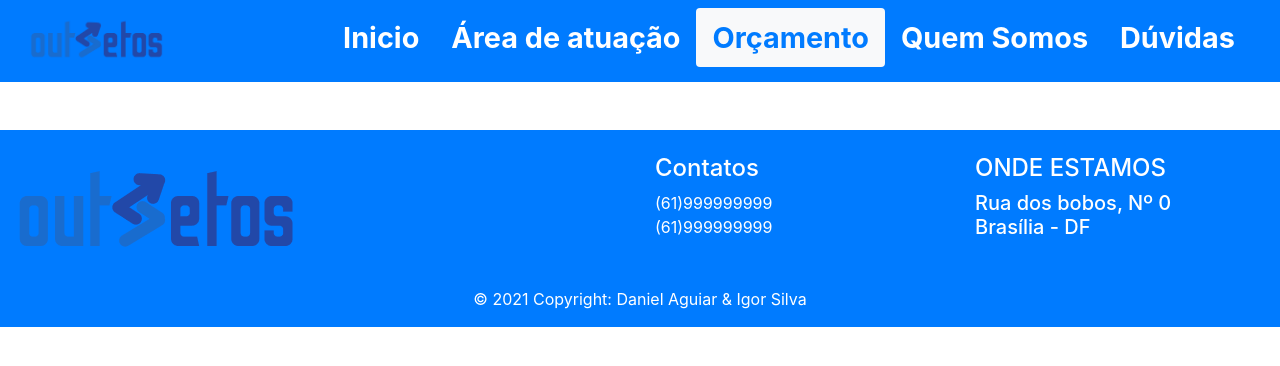
After one commit to outsetos/outsetos.github.io, a web app: file orcamento.html in a window 1280 px wide. The commit adds this page. Shown: the top 366 px of the page. Run offline with its HTML, style and script files only (its server is not run), Linux system fonts and the light colour scheme.

Commit message:
feat: pagina orçamento e template footer

```diff
--- a/css/style.css
+++ b/css/style.css
@@ -16,3 +16,9 @@ h2{
 .texto-quemsomos{
     font-size: 1.3rem;
 }
+
+#faleconosco{
+    position: absolute;
+    text-align: center;
+    font-size: 1.3rem;
+}
--- /dev/null
+++ b/js/footer.js
@@ -0,0 +1,54 @@
+const footerTemplate = document.createElement('template');
+footerTemplate.innerHTML = `
+
+<!-- Footer -->
+<link rel="stylesheet" href="css/bootstrap.min.css">
+<link rel="stylesheet" href="css/style.css">
+<footer class="page-footer font-small blue pt-4 text-white bg-primary mt-5">
+    <div class="container-fluid text-center text-md-left">
+      <div class="row">
+        <div class="col-md-6 mt-md-0 mt-3">
+          <img src="images/logo.png" alt="Logo da Dedetizadora OutSetos">
+        </div>
+        <hr class="clearfix w-100 d-md-none pb-3">
+        <div class="col-md-3 mb-md-0 mb-3 ">
+
+          <!-- Contatos -->
+          <h4 >Contatos</h4>
+          <ul class="list-unstyled">
+            <li>(61)999999999</li>
+            <li>(61)999999999</li>
+          </ul>
+        </div>
+        <div class="col-md-3 mb-md-0 mb-3">
+          <h4 class="text-uppercase">Onde Estamos</h4>
+          <h5>Rua dos bobos, Nº 0 <br>
+          Brasília - DF </h5>
+
+        </div>
+
+      </div>
+
+    </div>
+
+    <!-- Copyright -->
+    <div class="footer-copyright text-center py-3 text-white">© 2021 Copyright: Daniel Aguiar & Igor Silva
+    </div>
+    <!-- Copyright -->
+
+  </footer>
+  <!-- Footer -->
+`
+
+class Footer extends HTMLElement {
+    constructor() {
+        super();
+    }
+
+    connectedCallback() {
+        const shadowRoot = this.attachShadow({ mode: 'open' });
+        shadowRoot.appendChild(footerTemplate.content);
+    }
+}
+
+customElements.define('footer-component', Footer);
--- /dev/null
+++ b/orcamento.html
@@ -0,0 +1,47 @@
+<!DOCTYPE html>
+<html lang="pt-br">
+  <head>
+    <meta charset="UTF-8" />
+    <meta http-equiv="X-UA-Compatible" content="IE=edge" />
+    <meta
+      name="description"
+      content="Porque você os insetos out e não in da sua casa!"
+    />
+    <meta name="keywords" content="HTML, CSS, JavaScript" />
+    <meta name="author" content="Daniel Aguiar, Igor Silva" />
+    <meta name="viewport" content="width=device-width, initial-scale=1.0" />
+    <link rel="stylesheet" href="css/bootstrap.min.css" />
+    <link rel="stylesheet" href="css/style.css" />
+    <title>Orçamento</title>
+  </head>
+  <body>
+    <nav class="navbar justify-content-center bg-primary">
+      <ul class="nav nav-pills">
+        <li class="nav-item">
+          <a class="navbar-brand" href="#">
+            <img src="images/logo.png" width="48%" height="100%" alt="" />
+          </a>
+        </li>
+        <li class="nav-item">
+          <a class="nav-link text-white" href="index.html">Inicio</a>
+        </li>
+        <li class="nav-item">
+          <a class="nav-link text-white" href="#">Área de atuação</a>
+        </li>
+        <li class="nav-item">
+          <a class="nav-link active text-primary bg-light" href="#"
+            >Orçamento</a
+          >
+        </li>
+        <li class="nav-item">
+          <a class="nav-link text-white" href="quem-somos.html">Quem Somos</a>
+        </li>
+        <li class="nav-item">
+          <a class="nav-link text-white" href="#">Dúvidas</a>
+        </li>
+      </ul>
+    </nav>
+    <script src="js/footer.js"></script>
+    <footer-component></footer-component>
+  </body>
+</html>
```
Also changed, not shown: index.html (+18 -21 lines), quem-somos.html (+3 -36 lines), images/atendente.jpeg (added), images/quem-somos-bg.jpg (deleted).
